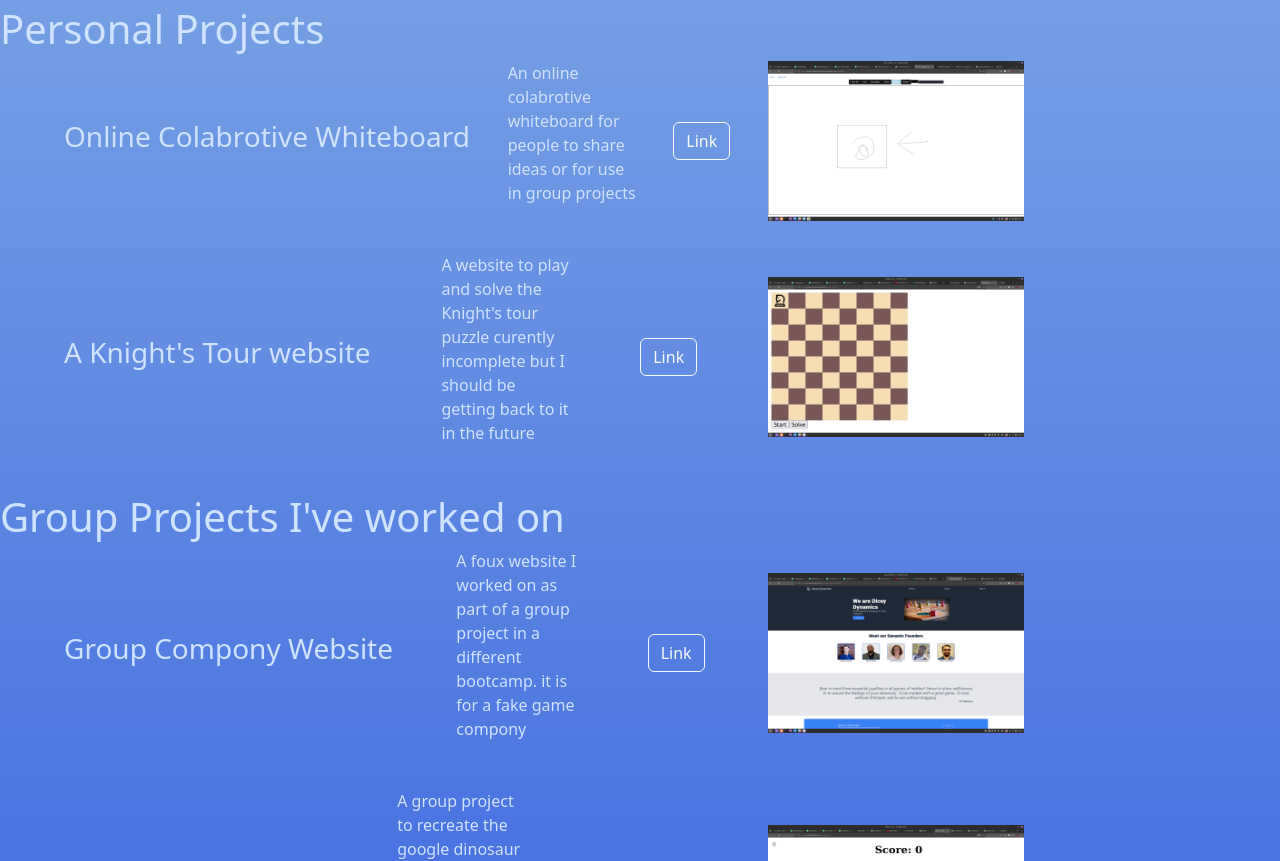
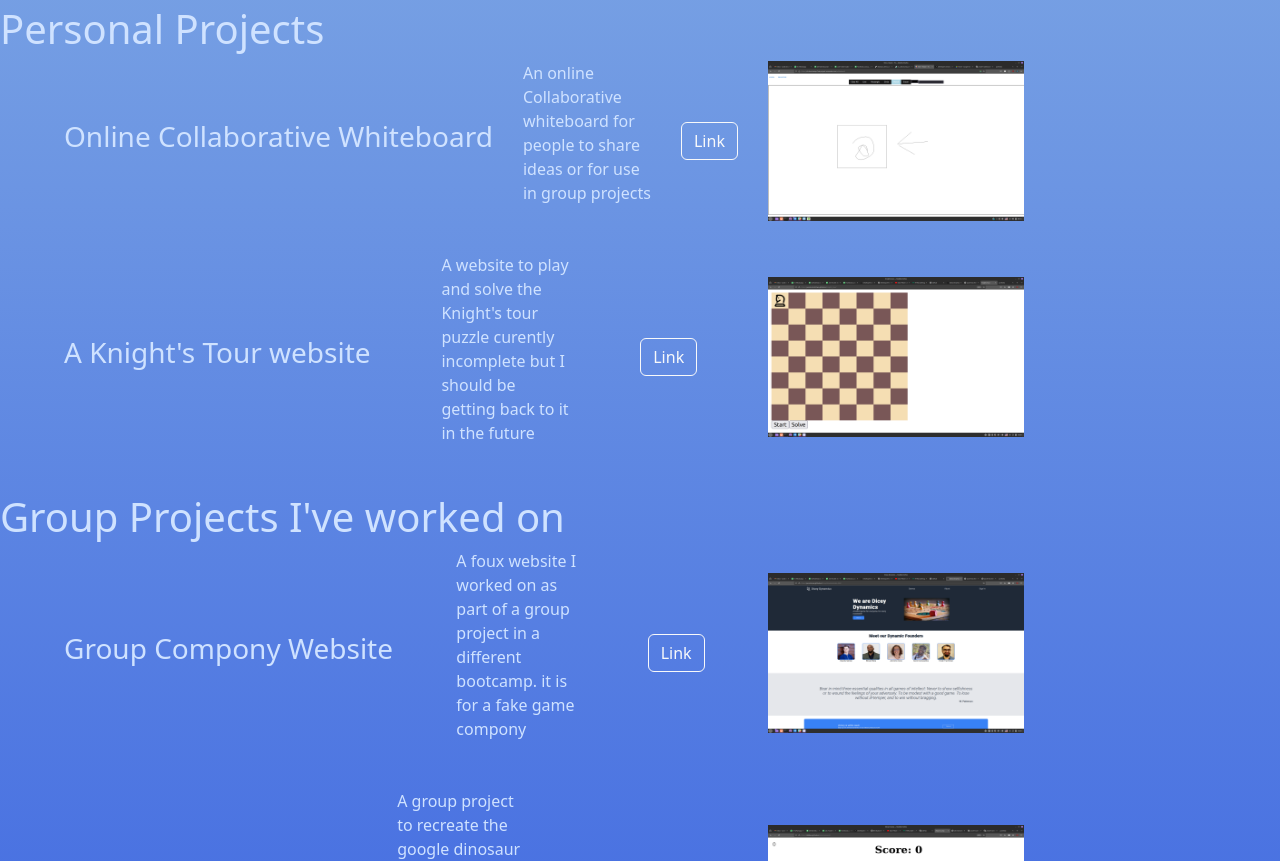
Before and after one commit to yonah-trachtman/Portfolio_website, a plain HTML site: page index.html in a window 1280 px wide. Shown: the part 1162-2023 px from the top of the page. Drawn offline with nearby package versions, Linux system fonts and the light colour scheme.

Commit message:
Update index.html

```diff
--- a/index.html
+++ b/index.html
@@ -80,8 +80,8 @@
             <h1>Personal Projects</h1>
             <article >
                  <section class="project">
-                  <h3>Online Colabrotive Whiteboard</h3>
-                  <p class="desc">An online colabrotive whiteboard for people to share ideas or for use in group projects</p>
+                  <h3>Online Collaborative Whiteboard</h3>
+                  <p class="desc">An online Collaborative whiteboard for people to share ideas or for use in group projects</p>
                   <a href="https://d-i-bootcamp-final-project.onrender.com" target="_blank" ><button class="btn btn-outline-light">Link</button></a>
                   <img src="./img/Screenshot from 2024-09-01 09-12-37.png" alt="Whiteboard page" class="portfolioImg">
                  </section >
```
